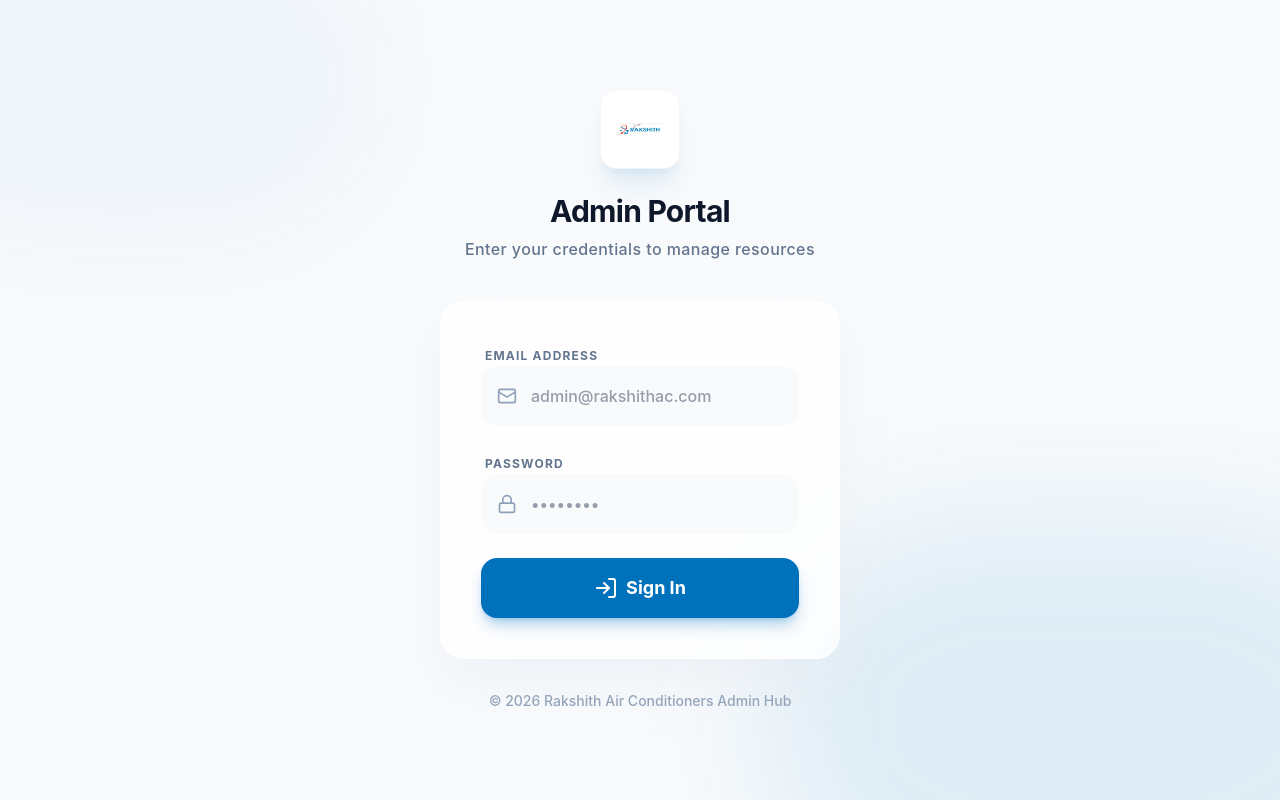
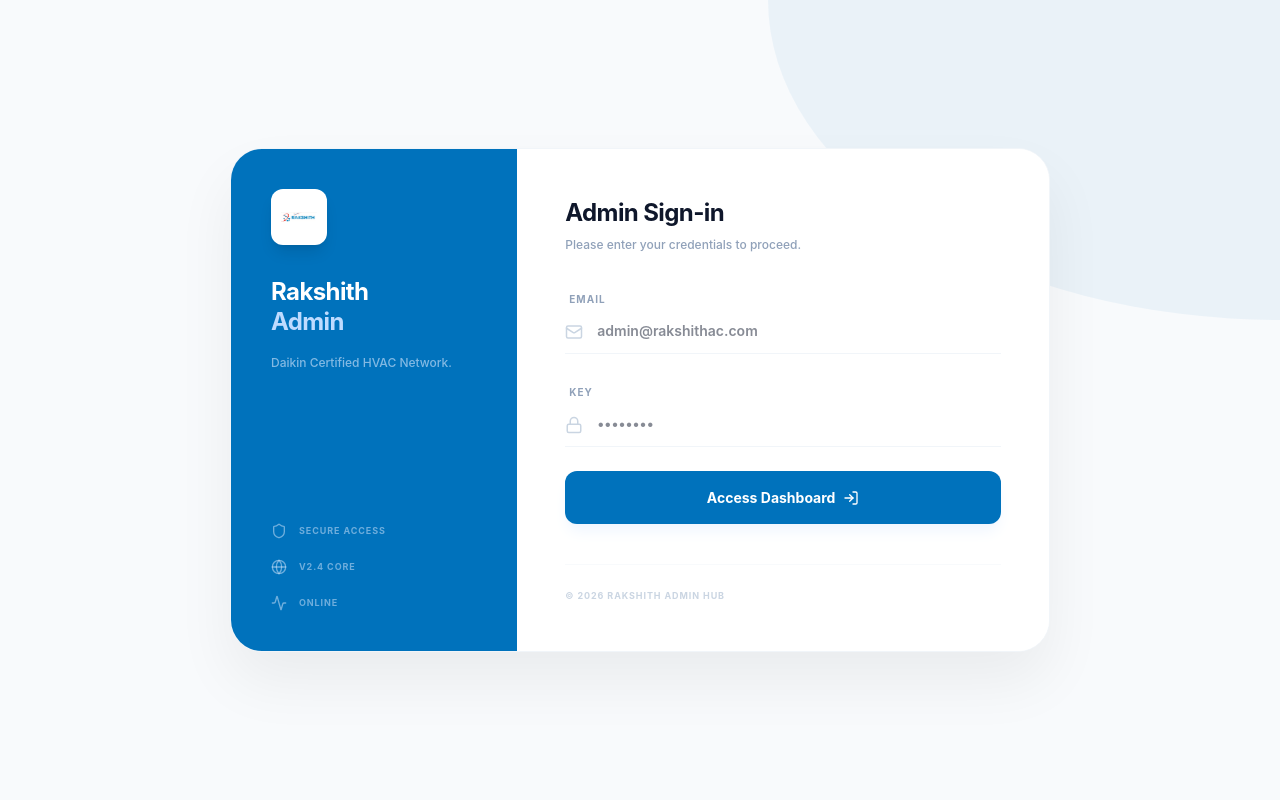
Before and after one commit to charankumardigitalraiz-max/rakshit-ai-conditioners-admin, a React (Vite) app: page /login in a window 1280 px wide. Built offline with nearby package versions, Linux system fonts and the light colour scheme.

Commit message:
login screen design changed

```diff
--- a/src/pages/Login.jsx
+++ b/src/pages/Login.jsx
@@ -2,7 +2,7 @@
 import { useDispatch, useSelector } from 'react-redux'
 import { useNavigate } from 'react-router-dom'
 import { login, reset } from '../store/slices/authSlice'
-import { LogIn, Mail, Lock, Loader2, AlertCircle } from 'lucide-react'
+import { LogIn, Mail, Lock, Loader2, AlertCircle, Shield, Globe, Activity } from 'lucide-react'
 import { toast } from 'react-hot-toast'
 
 const Login = () => {
@@ -47,38 +47,69 @@
   }
 
   return (
-    <div className="min-h-screen w-full flex items-center justify-center bg-slate-50 relative overflow-hidden">
-      {/* Decorative Background Elements */}
-      <div className="absolute top-[-10%] left-[-10%] w-[40%] h-[40%] bg-brand/5 rounded-full blur-3xl animate-pulse"></div>
-      <div className="absolute bottom-[-15%] right-[-10%] w-[50%] h-[50%] bg-brand/10 rounded-full blur-3xl"></div>
+    <div className="min-h-screen w-full flex items-center justify-center bg-[#f8fafc] p-4 relative overflow-hidden">
+      {/* Subtle Background Accent */}
+      <div className="absolute top-0 right-0 w-full h-full opacity-[0.05] pointer-events-none">
+        <svg width="100%" height="100%" viewBox="0 0 100 100" preserveAspectRatio="none">
+          <circle cx="100" cy="0" r="40" fill="#0072bc" />
+        </svg>
+      </div>
 
-      <div className="w-full max-w-md px-6 relative z-10">
-        {/* Logo / Branding */}
-        <div className="text-center mb-10">
-          <div className="inline-flex items-center justify-center w-20 h-20 bg-white rounded-2xl shadow-xl shadow-brand/10 border border-slate-100 mb-6 p-4">
-            <img src="/logo.png" alt="Rakshith Air Conditioners" className="w-full h-full object-contain" />
+      <div className="w-full max-w-[820px] flex flex-col md:flex-row bg-white rounded-[2rem] overflow-hidden shadow-[0_30px_60px_rgba(0,0,0,0.06)] border border-slate-100 z-10">
+
+        {/* ── LEFT PANEL: BRANDING ── */}
+        <div className="w-full md:w-[35%] bg-[#0072bc] p-8 md:p-10 flex flex-col justify-between relative overflow-hidden">
+          <div className="relative z-10">
+            <div className="w-14 h-14 bg-white rounded-xl p-2.5 shadow-lg mb-8 flex items-center justify-center">
+              <img src="/logo.png" alt="Rakshith" className="w-full h-full object-contain" />
+            </div>
+            <h2 className="text-2xl font-bold text-white tracking-tight leading-tight">
+              Rakshith <br />
+              <span className="text-blue-200">Admin</span>
+            </h2>
+            <p className="text-blue-100/60 text-xs mt-4 font-medium leading-relaxed">
+              Daikin Certified HVAC Network.
+            </p>
           </div>
-          <h1 className="text-3xl font-bold text-slate-900 tracking-tight mb-2">Admin Portal</h1>
-          <p className="text-slate-500 font-medium tracking-wide">Enter your credentials to manage resources</p>
+
+          <div className="relative z-10 space-y-5 mt-10">
+            <div className="flex items-center gap-3 text-blue-100/50">
+              <Shield className="w-4 h-4" />
+              <span className="text-[9px] font-bold uppercase tracking-widest">Secure Access</span>
+            </div>
+            <div className="flex items-center gap-3 text-blue-100/50">
+              <Globe className="w-4 h-4" />
+              <span className="text-[9px] font-bold uppercase tracking-widest">v2.4 Core</span>
+            </div>
+            <div className="flex items-center gap-3 text-blue-100/50">
+              <Activity className="w-4 h-4" />
+              <span className="text-[9px] font-bold uppercase tracking-widest">Online</span>
+            </div>
+          </div>
         </div>
 
-        {/* Login Card */}
-        <div className="bg-white/80 backdrop-blur-xl rounded-3xl shadow-2xl shadow-slate-200/50 border border-white p-8 md:p-10 transition-all duration-500 hover:shadow-brand/5">
+        {/* ── RIGHT PANEL: FORM ── */}
+        <div className="w-full md:w-[65%] p-8 md:p-12 bg-white flex flex-col justify-center">
+          <div className="mb-8">
+            <h1 className="text-2xl font-bold text-slate-900 tracking-tight">Admin Sign-in</h1>
+            <p className="text-slate-400 text-xs mt-2 font-medium">Please enter your credentials to proceed.</p>
+          </div>
+
           {isError && (
-            <div className="mb-6 flex items-center gap-3 bg-rose-50 text-rose-600 px-4 py-3 rounded-xl border border-rose-100 animate-in fade-in slide-in-from-top-4">
-              <AlertCircle className="w-5 h-5 flex-shrink-0" />
-              <p className="text-sm font-semibold">{message || 'Invalid credentials. Please try again.'}</p>
+            <div className="mb-6 flex items-center gap-3 bg-rose-50 text-rose-600 px-4 py-3 rounded-xl border border-rose-100">
+              <AlertCircle className="w-4 h-4 flex-shrink-0" />
+              <p className="text-[12px] font-bold">{message || 'Login failed.'}</p>
             </div>
           )}
 
           <form onSubmit={onSubmit} className="space-y-6">
-            <div className="space-y-2">
-              <label htmlFor="email" className="text-xs font-bold text-slate-500 uppercase tracking-widest ml-1">
-                Email Address
+            <div className="space-y-1.5">
+              <label htmlFor="email" className="text-[10px] font-bold text-slate-400 uppercase tracking-widest ml-1">
+                Email
               </label>
               <div className="relative group">
-                <div className="absolute left-4 top-1/2 -translate-y-1/2 text-slate-400 group-focus-within:text-brand transition-colors">
-                  <Mail className="w-5 h-5" />
+                <div className="absolute left-0 top-1/2 -translate-y-1/2 text-slate-300 group-focus-within:text-[#0072bc] transition-colors">
+                  <Mail className="w-[18px] h-[18px]" />
                 </div>
                 <input
                   type="email"
@@ -87,18 +118,18 @@
                   onChange={onChange}
                   required
                   placeholder="admin@rakshithac.com"
-                  className="w-full bg-slate-50 border-2 border-transparent focus:bg-white focus:border-brand focus:ring-4 focus:ring-brand/10 rounded-2xl pl-12 pr-4 py-4 text-slate-700 font-medium transition-all outline-none"
+                  className="w-full bg-transparent border-b border-slate-100 focus:border-[#0072bc] py-3 pl-8 text-slate-900 text-sm font-semibold transition-all outline-none"
                 />
               </div>
             </div>
 
-            <div className="space-y-2">
-              <label htmlFor="password" className="text-xs font-bold text-slate-500 uppercase tracking-widest ml-1">
-                Password
+            <div className="space-y-1.5">
+              <label htmlFor="password" className="text-[10px] font-bold text-slate-400 uppercase tracking-widest ml-1">
+                Key
               </label>
               <div className="relative group">
-                <div className="absolute left-4 top-1/2 -translate-y-1/2 text-slate-400 group-focus-within:text-brand transition-colors">
-                  <Lock className="w-5 h-5" />
+                <div className="absolute left-0 top-1/2 -translate-y-1/2 text-slate-300 group-focus-within:text-[#0072bc] transition-colors">
+                  <Lock className="w-[18px] h-[18px]" />
                 </div>
                 <input
                   type="password"
@@ -107,7 +138,7 @@
                   onChange={onChange}
                   required
                   placeholder="••••••••"
-                  className="w-full bg-slate-50 border-2 border-transparent focus:bg-white focus:border-brand focus:ring-4 focus:ring-brand/10 rounded-2xl pl-12 pr-4 py-4 text-slate-700 font-medium transition-all outline-none"
+                  className="w-full bg-transparent border-b border-slate-100 focus:border-[#0072bc] py-3 pl-8 text-slate-900 text-sm font-semibold transition-all outline-none"
                 />
               </div>
             </div>
@@ -115,24 +146,25 @@
             <button
               type="submit"
               disabled={isLoading}
-              className="w-full bg-brand hover:bg-brand-hover text-white font-bold py-4 rounded-2xl shadow-lg shadow-brand/30 hover:shadow-brand/50 transition-all active:scale-[0.98] disabled:opacity-70 disabled:cursor-not-allowed flex items-center justify-center gap-2 text-lg mt-4"
+              className="w-full bg-[#0072bc] hover:bg-[#005fa3] text-white font-bold py-4 rounded-xl shadow-lg shadow-blue-50 transition-all active:scale-[0.98] disabled:opacity-70 disabled:cursor-not-allowed flex items-center justify-center gap-2 mt-6 group"
             >
               {isLoading ? (
-                <Loader2 className="w-6 h-6 animate-spin" />
+                <Loader2 className="w-5 h-5 animate-spin" />
               ) : (
                 <>
-                  <LogIn className="w-6 h-6" />
-                  Sign In
+                  <span className="text-[14px]">Access Dashboard</span>
+                  <LogIn className="w-4 h-4 transition-transform group-hover:translate-x-1" />
                 </>
               )}
             </button>
           </form>
+
+          <div className="mt-10 pt-6 border-t border-slate-50 text-center md:text-left">
+            <p className="text-slate-300 text-[9px] font-bold uppercase tracking-widest">
+              &copy; {new Date().getFullYear()} Rakshith Admin Hub
+            </p>
+          </div>
         </div>
-
-        {/* Footer */}
-        <p className="text-center text-slate-400 text-sm mt-8 font-medium">
-          &copy; {new Date().getFullYear()} Rakshith Air Conditioners Admin Hub
-        </p>
       </div>
     </div>
   )
```
Also changed, not shown: public/login_bg_hvac_1776949315887.png (added).
